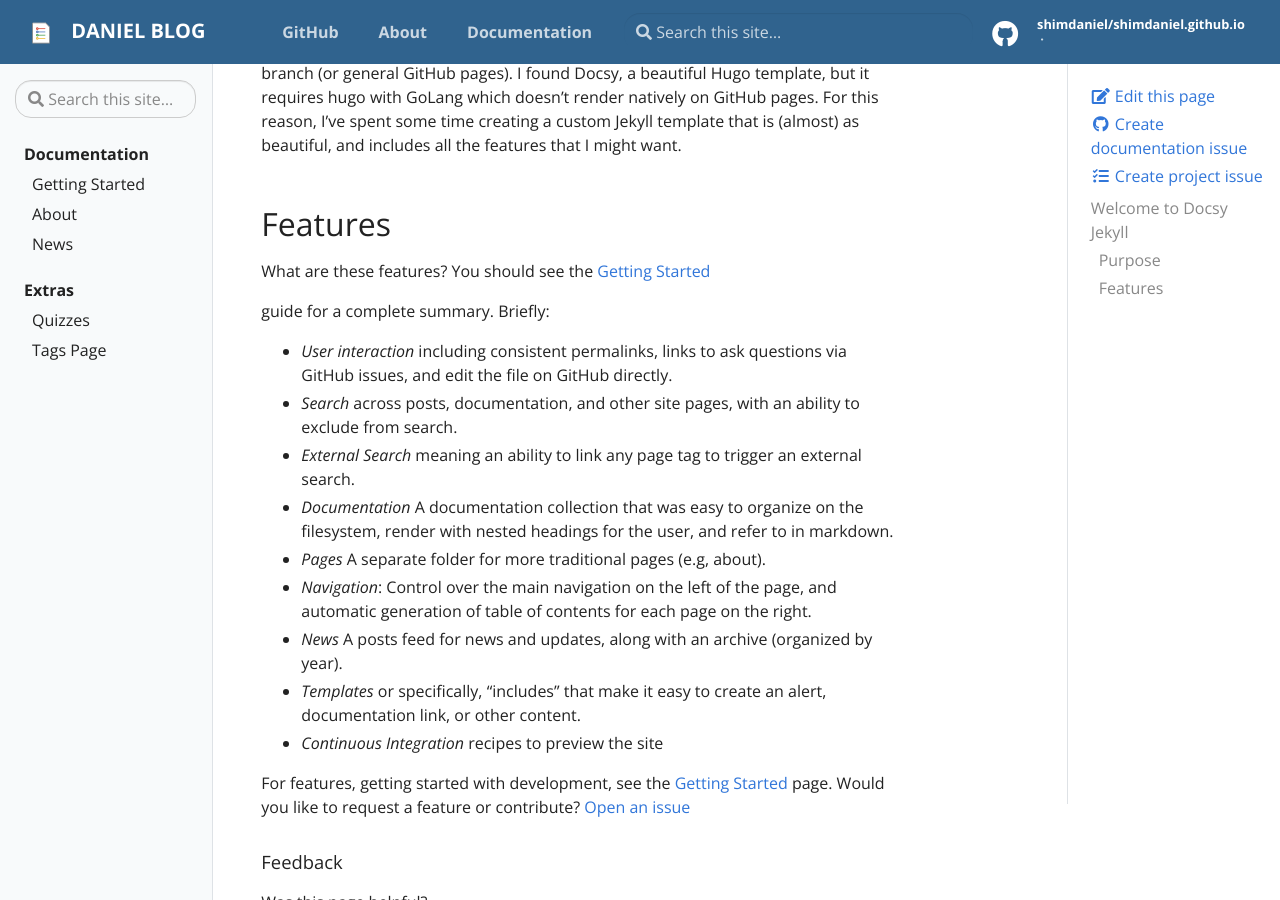
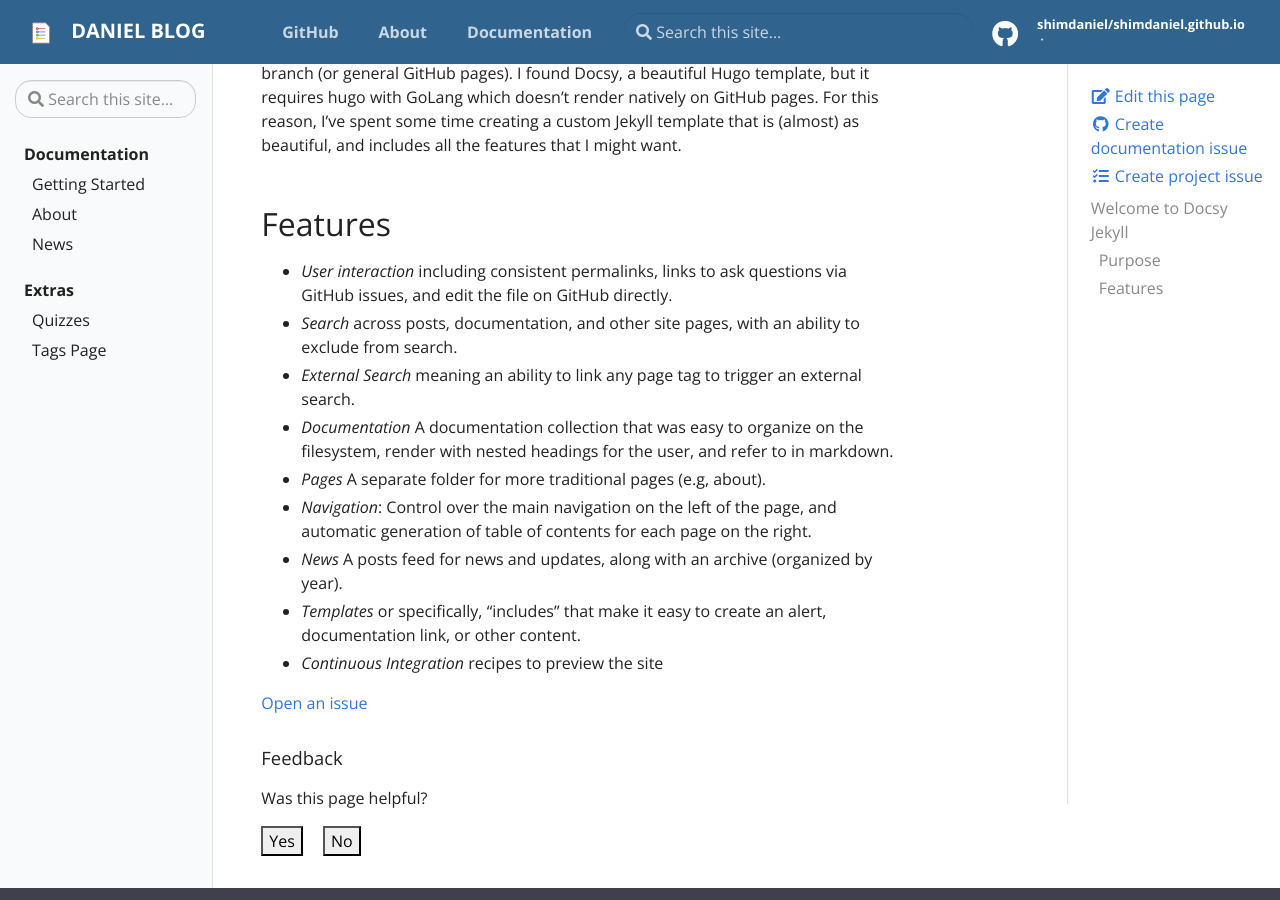
Before and after one commit to shimdaniel/shimdaniel.github.io, a Jekyll site: the page built from blog/pages/index.md, in a window 1280 px wide and 900 px high, scrolled down 643 px. Built offline with Jekyll 4.4.1, drawn with Linux system fonts in a browser that asks for light colours.

Commit message:
fix: 기존페이지변경

```diff
--- a/blog/pages/index.md
+++ b/blog/pages/index.md
@@ -23,9 +23,6 @@ and includes all the features that I might want.
 
 ## Features
 
-What are these features? You should see the {% include doc.html name="Getting Started" path="getting-started" %}
-guide for a complete summary. Briefly:
-
  - *User interaction* including consistent permalinks, links to ask questions via GitHub issues, and edit the file on GitHub directly.
  - *Search* across posts, documentation, and other site pages, with an ability to exclude from search.
  - *External Search* meaning an ability to link any page tag to trigger an external search.
@@ -36,6 +33,4 @@ guide for a complete summary. Briefly:
  - *Templates* or specifically, "includes" that make it easy to create an alert, documentation link, or other content.
  - *Continuous Integration* recipes to preview the site
 
-
-For features, getting started with development, see the {% include doc.html name="Getting Started" path="getting-started" %} page. Would you like to request a feature or contribute?
 [Open an issue]({{ site.repo }}/issues)
```
Also changed, not shown: 4 other files.
